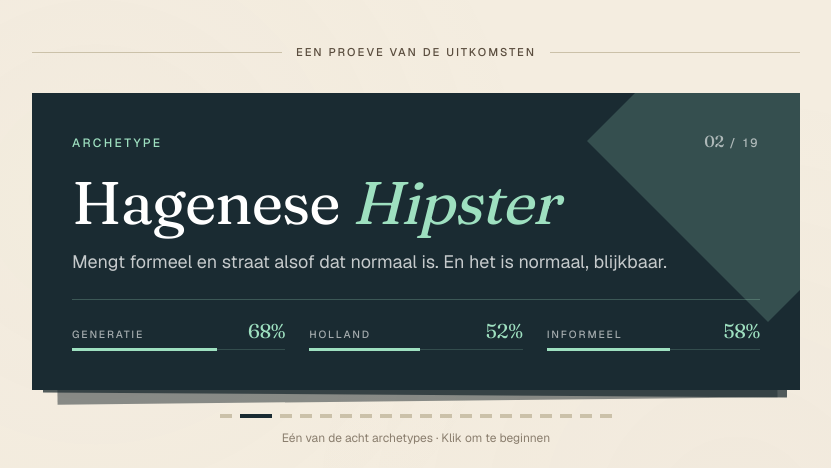
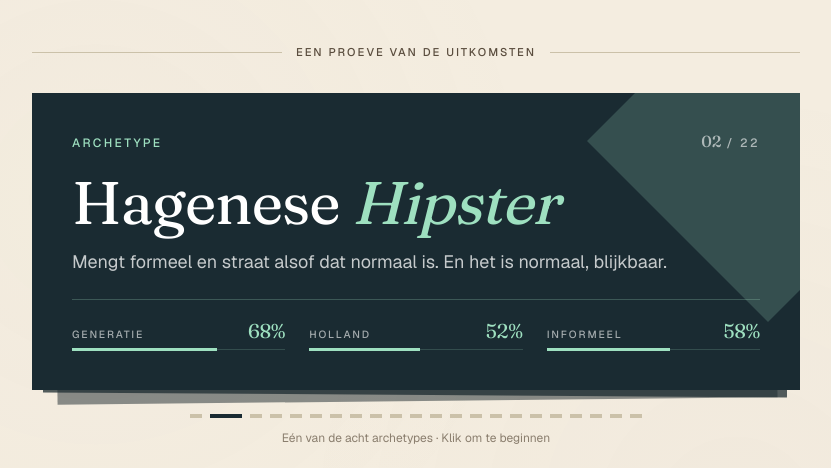
Before and after one commit to lejxf/spreekjijnog, a Next.js app: page / in a window 1280 px wide. Shown: the part 840-1308 px from the top of the page, without its empty margins (224-1055 px from the left). Built offline with nearby package versions, Linux system fonts and the light colour scheme.

Commit message:
Add 3 social-media-trending archetypes: Fatbike-Tiener, Skibidi-Kid, GRWM-Girlie. New vibe 'rauw' for unfiltered street energy. 3 new lifestyle questions for differentiation. Total: 22 archetypes.

```diff
--- a/components/ArchetypeCarousel.tsx
+++ b/components/ArchetypeCarousel.tsx
@@ -93,6 +93,18 @@ const DEMO_VALUES: Record<string, DemoValues> = {
   "insta-goeroe": {
     g: 68, r: 49, rg: 80, region: "Amsterdam", register: "Online",
     essence: "Verkoopt cursus '12 weken naar financiële vrijheid'. Bali rooftop pool. 'Mindset' 3× per dag.",
+  },
+  "fatbike-tiener": {
+    g: 92, r: 68, rg: 84, region: "Holland", register: "Straat",
+    essence: "Apollo Phantom, helm in de hand, 'broedie schiet door'. Vrijdag-avond door de winkelstraat met de boys.",
+  },
+  "skibidi-kid": {
+    g: 96, r: 52, rg: 78, region: "Holland", register: "Straat",
+    essence: "'Skibidi sigma Ohio' aan tafel. Roblox 4u per dag. iPad-fed sinds peuter. Vraagt 'wat is jouw rizz score?'",
+  },
+  "grwm-girlie": {
+    g: 82, r: 56, rg: 72, region: "Amsterdam", register: "Online",
+    essence: "Get Ready With Me elke ochtend voor 8000 followers. Iced matcha bij Pancakes Amsterdam. 'Liiiteralllyy ✨'.",
   },
 };
 
--- a/content/quizzes/welk-nederlands.json
+++ b/content/quizzes/welk-nederlands.json
@@ -432,6 +432,36 @@
         { "label": "Vintage spullen op Vinted", "tags": { "vibe": "vintage", "generation": 1995 } },
         { "label": "Niks, dat is niet voor mij", "tags": { "vibe": "huiselijk", "register": "informeel" } }
       ]
+    },
+    {
+      "id": "q44_vervoer",
+      "prompt": "Wat is jouw ideale vervoer naar school of werk?",
+      "options": [
+        { "label": "Fatbike", "tags": { "vibe": "rauw", "generation": 2012, "region": "hollands", "register": "straat" } },
+        { "label": "Stintje of bakfiets met de kinderen", "tags": { "vibe": "bewust", "region": "noord-holland", "generation": 1990 } },
+        { "label": "OV met een boek erbij", "tags": { "vibe": "cultureel", "register": "neutraal" } },
+        { "label": "Auto, kan niet zonder", "tags": { "vibe": "no-nonsense", "register": "informeel" } }
+      ]
+    },
+    {
+      "id": "q45_schrik",
+      "prompt": "Wat zeg je als je ergens van schrikt?",
+      "options": [
+        { "label": "Skibidi-Ohio?!", "tags": { "vibe": "online", "generation": 2018, "register": "straat" } },
+        { "label": "Wallahi nee", "tags": { "vibe": "rauw", "generation": 2015, "register": "straat" } },
+        { "label": "Jeetje nou", "tags": { "vibe": "huiselijk", "generation": 1965, "register": "informeel" } },
+        { "label": "Echt waar?", "tags": { "register": "neutraal" } }
+      ]
+    },
+    {
+      "id": "q46_zaterdag_routine",
+      "prompt": "Wat is je zaterdagochtend-routine?",
+      "options": [
+        { "label": "Get Ready With Me video maken voor stories", "tags": { "vibe": "online", "generation": 2002, "region": "hollands", "register": "informeel" } },
+        { "label": "Hardlopen met de boys voor het ontbijt", "tags": { "vibe": "sport", "register": "informeel" } },
+        { "label": "Met een boek en koffie de tuin in", "tags": { "vibe": "cultureel", "register": "neutraal" } },
+        { "label": "Uitslapen tot 11:00, dan TikTok", "tags": { "vibe": "single", "generation": 2000 } }
+      ]
     }
   ],
   "archetypes": [
@@ -567,6 +597,27 @@
       "description": "Begon als 'echte' professional, ontdekte vier jaar geleden dat hij beter geld verdient door anderen iets te leren. Verkoopt cursus '12 weken naar financiële vrijheid'. Zes Instagram-stories per dag met motivational quotes vanaf rooftop pool in Bali of Dubai. Mastermind-community op Telegram met 800 leden. Gebruikt 'mindset' minstens drie keer per dag. WhatsApp-status: 'Are you ready to transform your life?'",
       "axes": { "generation_min": 1985, "generation_max": 1995, "region": "noord-holland/hollands", "register": "informeel", "vibe": "online" },
       "colors": { "bg": "#15101e", "accent": "#f4c542", "text": "#ffffff" }
+    },
+    {
+      "id": "fatbike-tiener",
+      "name": "Fatbike Tiener",
+      "description": "Reed sinds zijn dertiende op een Apollo Phantom, helm meestal in de hand. WhatsApp-status: 🤙. Schiet vrijdag-avond door de winkelstraat met de boys, checkt bij Mc Donald's. 'Broedie schiet door' is het levensmotto. Heeft minstens één dummy-account voor 'Spotify scammen'. Begint elk antwoord met 'eyo'. Vader staat 's avonds op de oprit te wachten met handen in de zij.",
+      "axes": { "generation_min": 2008, "generation_max": 2014, "region": "noord-holland/hollands", "register": "straat", "vibe": "rauw" },
+      "colors": { "bg": "#1a1612", "accent": "#fb2c36", "text": "#ffffff" }
+    },
+    {
+      "id": "skibidi-kid",
+      "name": "Skibidi Kid",
+      "description": "Roept 'skibidi sigma Ohio' tegen z'n moeder als ze hem aan tafel roept. Speelt Roblox vier uur per dag, kent alle 'aura'-rangen. iPad-fed sinds eerste verjaardag. Begrijpt vlogs van YouTubers met namen als Lazarbeam beter dan z'n schoolboeken. Eet exclusief witte voedingsmiddelen op verjaardagen. Vraagt 'wat is jouw rizz score' aan vreemden.",
+      "axes": { "generation_min": 2014, "generation_max": 2020, "region": "hollands", "register": "straat", "vibe": "online" },
+      "colors": { "bg": "#1a0d2e", "accent": "#a855f7", "text": "#ffffff" }
+    },
+    {
+      "id": "grwm-girlie",
+      "name": "GRWM Girlie",
+      "description": "Doet elke ochtend een Get Ready With Me video voor 8.000 followers. Lash extensions, lipgloss, contour, blush draws. Drinkt iced matcha bij Pancakes Amsterdam. Werkt iets in marketing of styling. WhatsApp-status: 'unbothered ✨'. Heeft een 'capsule wardrobe' artikel gespaard. Praat met soft-Amerikaanse intonation: 'liiiiteralllyy'.",
+      "axes": { "generation_min": 1998, "generation_max": 2005, "region": "noord-holland/hollands", "register": "informeel", "vibe": "online" },
+      "colors": { "bg": "#3d0a2d", "accent": "#ff66c4", "text": "#ffffff" }
     }
   ]
 }
--- a/lib/quiz-types.ts
+++ b/lib/quiz-types.ts
@@ -15,7 +15,8 @@ export type Vibe =
   | "no-nonsense"
   | "single"
   | "cultureel"
-  | "online";
+  | "online"
+  | "rauw";
 
 export type Region =
   | "noord-brabant"
```
